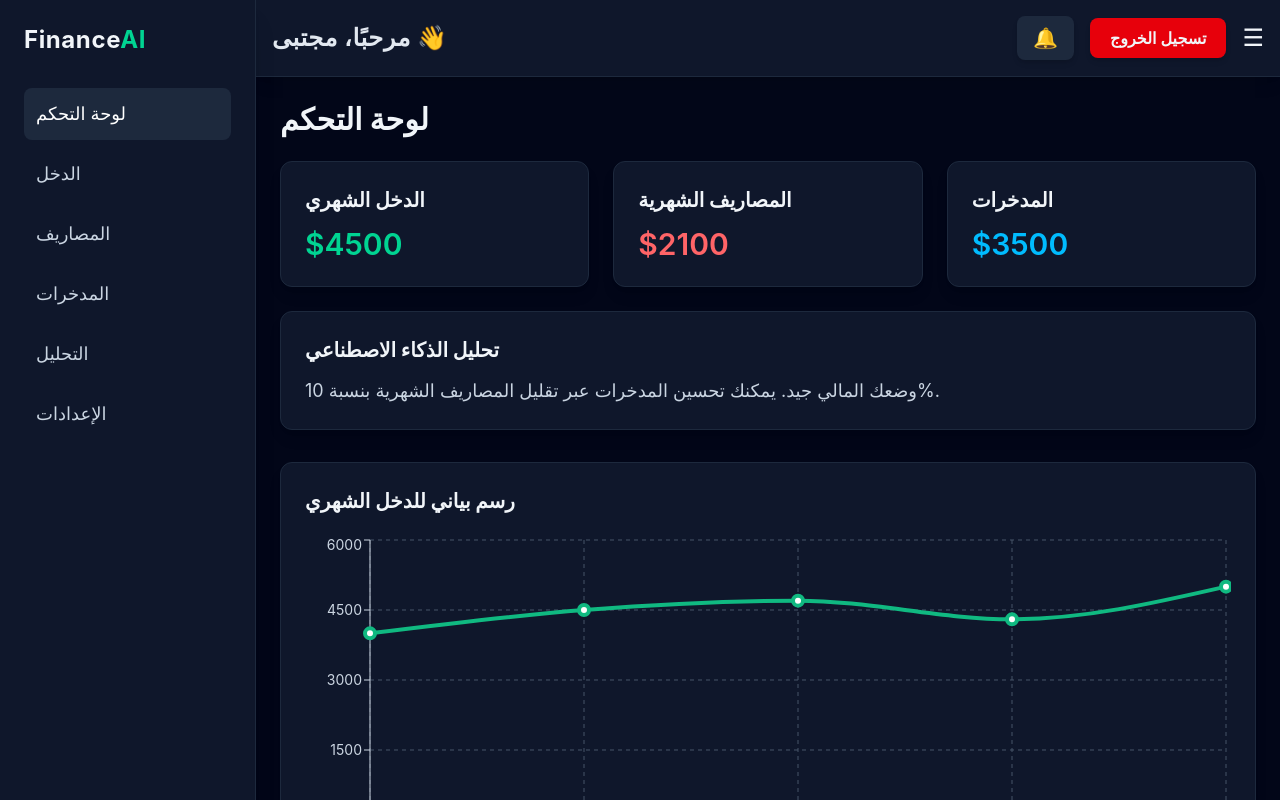
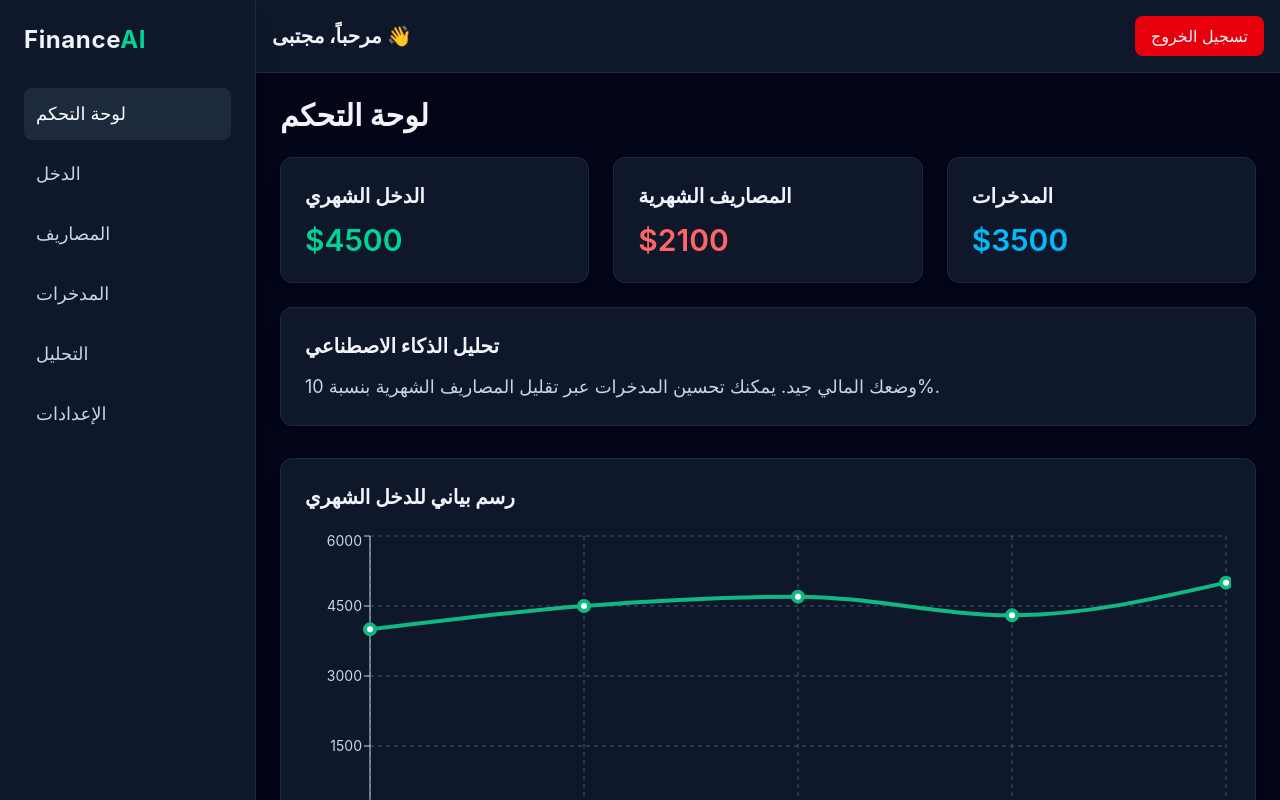
Before and after one commit to Mujtaba-K-Mohammed/FinanceAI, a React (Vite) app: page /dashboard in a window 1280 px wide. Shown: the top 800 px of the page. Built offline with nearby package versions, Linux system fonts and the light colour scheme.

Commit message:
Update dashboard layout and sidebar drawer behavior

```diff
--- a/src/components/Navbar.jsx
+++ b/src/components/Navbar.jsx
@@ -1,29 +1,19 @@
-export default function Navbar() {
+export default function Navbar({ setSidebarOpen }) {
   return (
-    <div className="w-full bg-slate-900 border-b border-slate-800 p-4 flex items-center justify-between shadow-lg">
-      {/* العنوان */}
-      <h2 className="text-2xl font-bold tracking-wide text-slate-200">
-        مرحبًا، مجتبى 👋
-      </h2>
+    <nav className="bg-slate-900 p-4 border-b border-slate-800 flex items-center justify-between">
+      {/* زر فتح السايدبار في التلفون */}
+      <button
+        className="md:hidden text-slate-100 text-2xl"
+        onClick={() => setSidebarOpen(true)}
+      >
+        ☰
+      </button>
 
-      {/* الأزرار */}
-      <div className="flex items-center gap-4">
-        {/* زر الإشعارات */}
-        <button className="bg-slate-800 px-4 py-2 rounded-lg hover:bg-slate-700 transition shadow-md text-xl">
-          🔔
-        </button>
+      <h1 className="text-xl font-bold">مرحباً، مجتبى 👋</h1>
 
-        {/* زر تسجيل الخروج */}
-        <button className="bg-red-600 px-5 py-2 rounded-lg hover:bg-red-700 transition shadow-md font-semibold">
-          تسجيل الخروج
-        </button>
-        <button
-          className=" text-slate-100 text-2xl"
-          onClick={() => setSidebarOpen(true)}
-        >
-          ☰
-        </button>
-      </div>
-    </div>
+      <button className="bg-red-600 hover:bg-red-700 px-4 py-2 rounded-lg">
+        تسجيل الخروج
+      </button>
+    </nav>
   );
 }
--- a/src/pages/Dashboard.jsx
+++ b/src/pages/Dashboard.jsx
@@ -60,12 +60,13 @@ export default function Dashboard() {
             </p>
           </div>
 
-          {/* Charts */}
-          <div className="w-full h-[250px] sm:h-[300px] md:h-[400px] mb-6">
+          {/* Income Chart */}
+          <div className="w-full h-[220px] sm:h-[280px] md:h-[380px] mb-6">
             <IncomeChart />
           </div>
 
-          <div className="w-full h-[250px] sm:h-[300px] md:h-[400px] mb-6">
+          {/* Expenses Chart */}
+          <div className="w-full h-[220px] sm:h-[280px] md:h-[380px] mb-6">
             <ExpensesChart />
           </div>
         </div>
```
